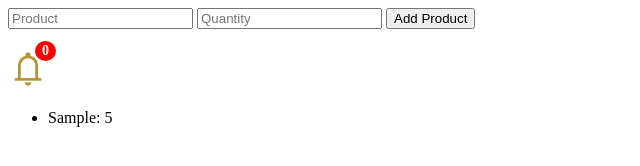
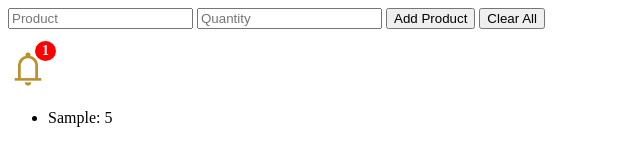
Before and after one commit to asheq1/local-Storage, a plain HTML site: page cart.html in a window 1280 px wide. Both pictures are taken after typing "Sample", "5" into the empty fields and a click on the button "Add Product". Shown: the whole page, without its empty margins (0-640 px from the left). Drawn offline with Linux system fonts and the light colour scheme.

Commit message:
functionality

```diff
--- a/cart.html
+++ b/cart.html
@@ -11,7 +11,7 @@
         <input id="product-name" type="text" placeholder="Product">
         <input id="product-quantity" type="number" placeholder="Quantity">
         <button onclick="addProduct()">Add Product</button>
-
+        <button onclick="clearAllItems()">Clear All</button>
     </section>
 
     <!-- notification part  -->
--- a/cart.js
+++ b/cart.js
@@ -1,3 +1,5 @@
+let notifyCount = 0;
+
 function addProduct(){
     const productName = document.getElementById('product-name');
     const productQuantity = document.getElementById('product-quantity');
@@ -6,9 +8,13 @@ function addProduct(){
     productName.value = '';
     productQuantity.value = '';
 
-    displayShow(name, quantity);
-    saveProductToLocale(name, quantity)
-
+    if(name && quantity > 0){
+        displayShow(name, quantity);
+        saveProductToLocale(name, quantity)
+        incrementNotifyCount()
+    } else{
+        alert(`Please enter a valid product name and quantity.`)
+    }
 }
 
 const displayShow = (name, quantity) =>{
@@ -37,6 +43,12 @@ const saveProductToLocale = (product, quantity) =>{
 
 }
 
+const incrementNotifyCount = () =>{
+    notifyCount++
+    document.getElementById('notification-count').textContent = notifyCount;
+
+}
+
 const productFromLocalStorage = () =>{
     const savedCart = getStoredShopping();
 
@@ -45,7 +57,20 @@ const productFromLocalStorage = () =>{
         console.log(product, quantity);
         displayShow(product, quantity)
     }
+    updateNotiFyCount()
+}
 
+const updateNotiFyCount = () =>{
+    const cart = getStoredShopping();
+    notifyCount = Object.keys(cart).length
+    document.getElementById('notification-count').textContent = notifyCount;
+}
+
+const clearAllItems =() =>{
+    localStorage.removeItem('cart')
+    document.getElementById('container').innerHTML = ''
+    notifyCount = 0;
+    document.getElementById('notification-count').textContent = notifyCount
 }
 
 productFromLocalStorage()
--- a/style.css
+++ b/style.css
@@ -2,6 +2,10 @@
     position: relative;
     display: inline-block;
     margin-top: 20px;
+}
+
+button{
+    cursor: pointer;
 }
 
 .notification-container img{
```
